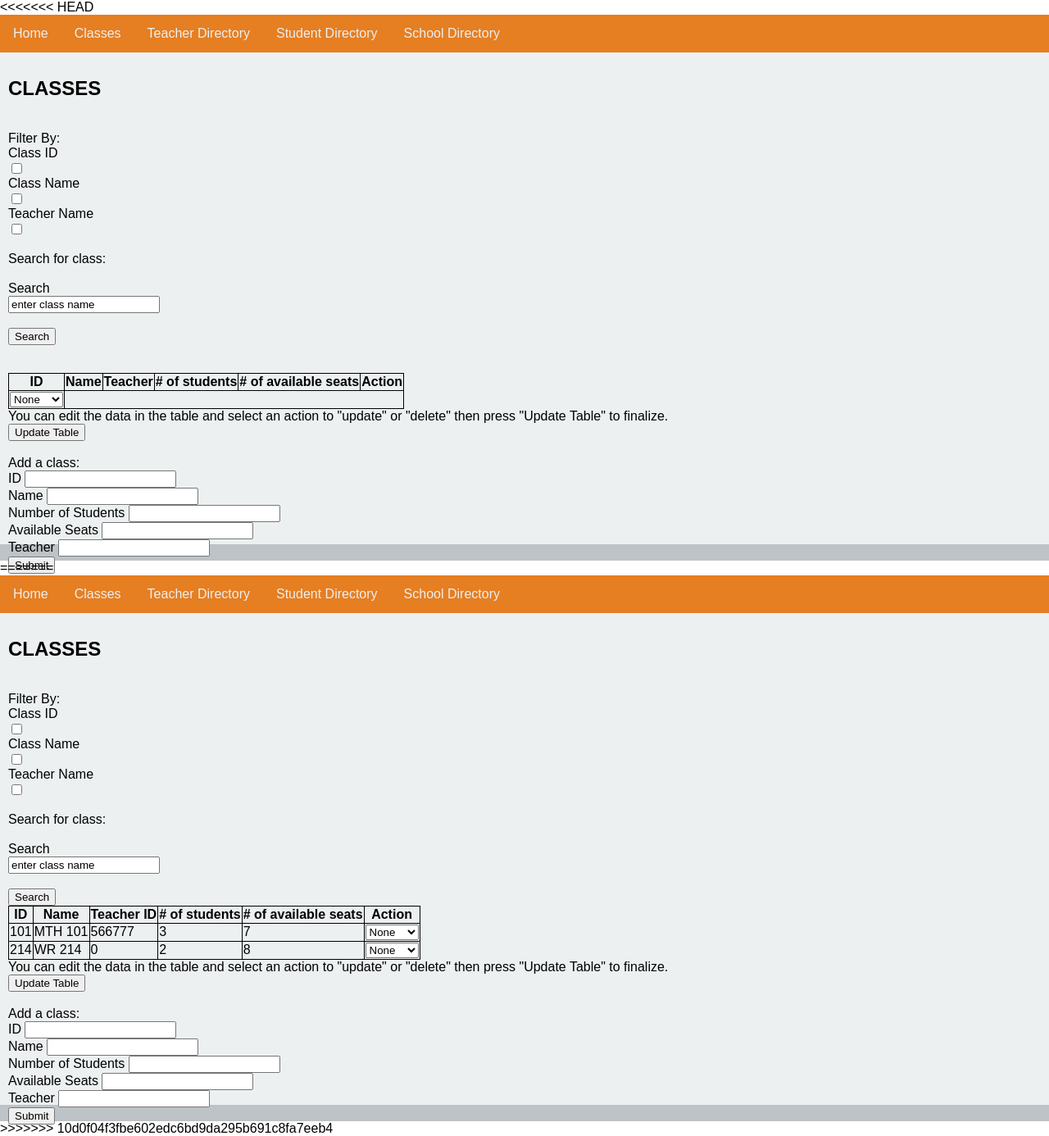
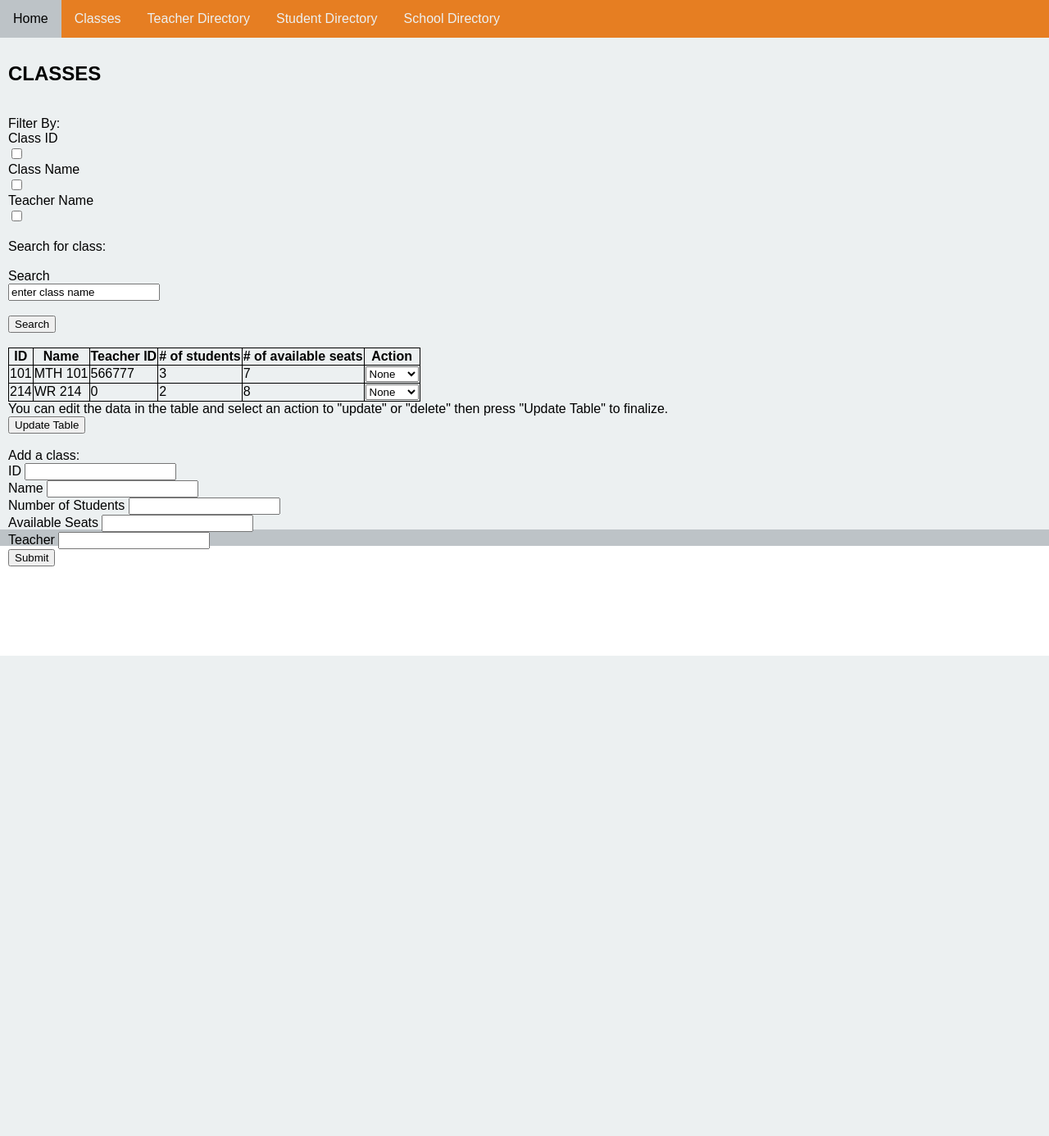
Before and after one commit to mtornatta/CS340_School_Database, a Flask app: page /classes in a window 1280 px wide. Shown: the whole page at 82% size. After the commit the page ends 800 px from the top, so only its background shows below. Run offline with Flask 2, Linux system fonts and the light colour scheme; data comes from the database, SQL or seed files in the repository; some libraries are stand-ins or nearby versions.

Commit message:
Got rid of duplicate code in class.html

```diff
--- a/templates/classes.html
+++ b/templates/classes.html
@@ -1,101 +1,3 @@
-<<<<<<< HEAD
-<!DOCTYPE html>
-
-<!-- Classes Page -->
-<html>
-  <meta charset="UTF-8">
-  <meta name="viewport" content="width=device-width, initial-scale=1">
-  <link rel= "stylesheet" type= "text/css" href= "{{ url_for('static',filename='styles/style.css') }}">
-  <link rel="stylesheet" href="https://cdnjs.cloudflare.com/ajax/libs/font-awesome/4.6.3/css/font-awesome.min.css">
-  <body>
-
-    <!-- Navigation Bar -->
-    <nav class="navigation">
-      <a href="/">Home</a>
-      <a href="/classes">Classes</a>
-      <a href="/teachers">Teacher Directory</a>
-      <a href="/students">Student Directory</a>
-      <a href="/schools">School Directory</a>
-    </nav>
-
-    <!-- Content Description -->
-    <section class="content">
-      <h1>CLASSES</h1><br>
-      Filter By:<br>
-      <form>
-        Class ID<br>
-        <input type="checkbox" name="class id" value="class id"><br>
-        Class Name<br>
-        <input type="checkbox" name="class name" value="class name"><br>
-        Teacher Name<br>
-        <input type="checkbox" name="teacher name" value="teacher"><br><br>
-        Search for class:<br><br>
-        Search<br>
-        <input type="text" name="sarch" value="enter class name"><br><br>
-        <input type="submit" value="Search">
-      </form><br>
-      <table>
-        <tr>
-          <th>ID</th>
-          <th>Name</th>
-          <th>Teacher</th>
-          <th># of students</th>
-          <th># of available seats</th>
-          <th>Action</th>
-        </tr>
-        <tr>
-          {% for user in userDetails %}
-          <td> {{user[0]}} </td>
-          <td> {{user[1]}} </td>
-          <td> {{user[2]}} </td>
-          <td> {{user[3]}} </td>
-          {% endfor %}
-          <td>
-            <select id="action">
-              <option value="None">None</option>
-              <option value="Update">Update</option>
-              <option value="Delete">Delete</option>
-            </select>
-          </td>
-        </tr>
-      </table>You can edit the data in the table and select an action to "update" or "delete" then press "Update Table" to finalize.<br>
-      <input type="submit" value="Update Table"><br><br>
-      Add a class:<br>
-      <!--<form id="addclass" action="/add-class" method="POST">
-        Class Identification Number ->
-        <input type="text" name="class id input" value="class id input">
-        Class Name ->
-        <input type="text" name="class name input" value="class name input">
-        Available Seats ->
-        <input type="text" name="available seats input" value="# of seats input">
-        Teacher ->
-        <input type="text" name="teacher name input" value="class teacher input"><br>
-        <input type="submit" value="Submit Class">
-      </form>-->
-
-      <form method="POST" action="">
-        ID <input type="number" name="id_input" />
-        <br>
-        Name <input type="text" name="name_input" />
-        <br>
-        Number of Students <input type="text" name="student_input" />
-        <br>
-        Available Seats <input type="number" name="seats_input" />
-        <br>
-        Teacher <input type="text" name="teacher_input" />
-        <br>
-        <input type="submit">
-
-    </section>
-
-    <!-- Footer -->
-    <footer class="footer">
-    </footer>
-
-    <script></script>
-
-  </body>
-=======
 <!DOCTYPE html>
 
 <!-- Classes Page -->
@@ -195,5 +97,4 @@
     <script></script>
 
   </body>
->>>>>>> 10d0f04f3fbe602edc6bd9da295b691c8fa7eeb4
 </html>
```
